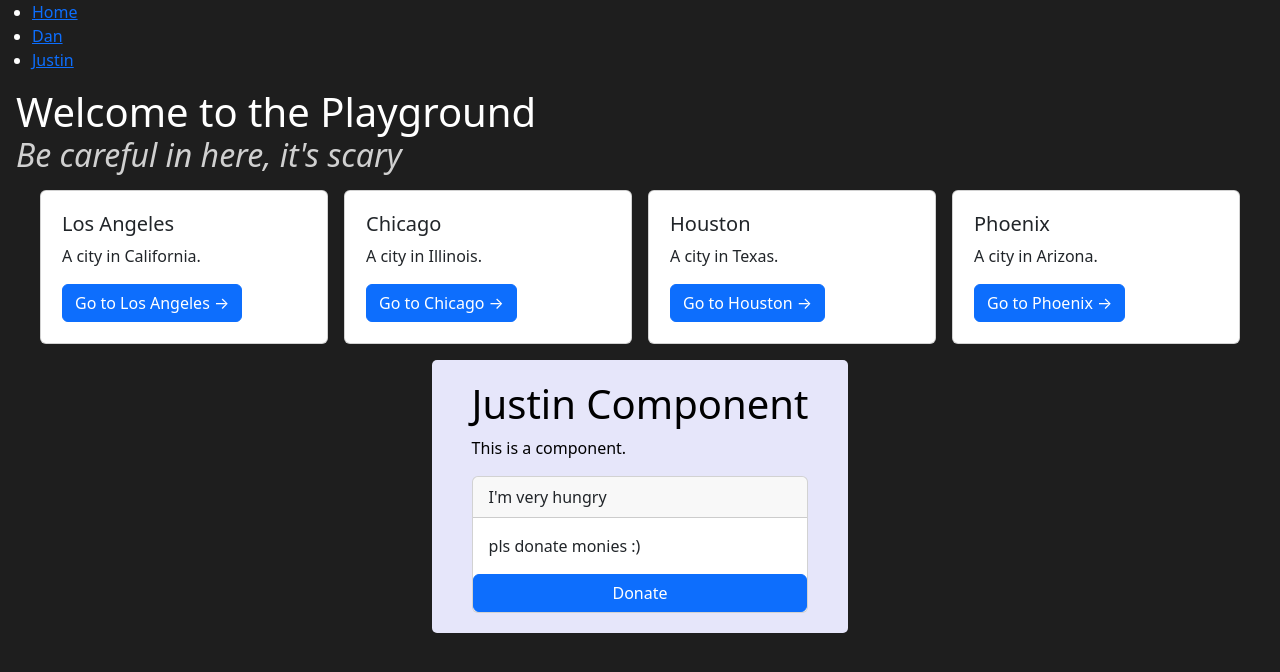
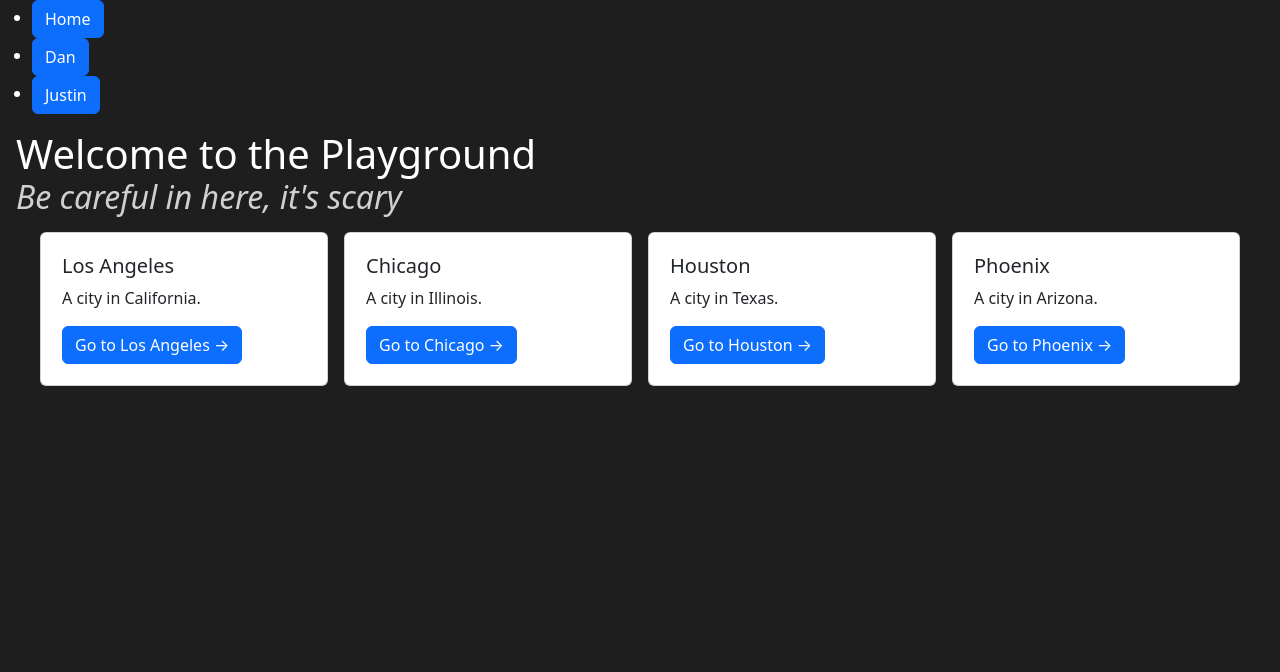
Before and after one commit to TheD4nM4n/react-testing, a React (Vite) app: page /dan in a window 1280 px wide. Shown: the top 672 px of the page. Built offline with nearby package versions, Linux system fonts and the light colour scheme.

Commit message:
Changed navbar style

```diff
--- a/package.json
+++ b/package.json
@@ -12,6 +12,7 @@
   "dependencies": {
     "bootstrap": "^5.3.6",
     "react": "^19.1.0",
+    "react-bootstrap": "^2.10.10",
     "react-dom": "^19.1.0",
     "react-router-dom": "^7.6.0"
   },
--- a/src/App.css
+++ b/src/App.css
@@ -19,6 +19,12 @@
     gap: 16px;
 }
 
+.menubar {
+    display: flex;
+    justify-content: space-between;
+    padding: 16px;
+    background-color: #333333;
+}
 body {
     background-color: #1e1e1e;
     color: #ffffff;
--- a/src/App.tsx
+++ b/src/App.tsx
@@ -3,6 +3,7 @@ import "./App.css";
 import JustinComponent from "./components/JustinComponent/JustinComponent";
 import { BrowserRouter, Route, Routes } from "react-router-dom";
 import HomePage from "./pages/HomePage/HomePage";
+import { Button } from "react-bootstrap";
 import DanPage from "./pages/DanPage/DanPage";
 import JustinPage from "./pages/JustinPage/JustinPage";
 
@@ -12,13 +13,13 @@ function App() {
       <nav>
         <ul>
           <li>
-            <a href="/">Home</a>
+            <Button variant="primary" href="/">Home</Button>
           </li>
           <li>
-            <a href="/dan">Dan</a>
+            <Button variant="primary" href="/dan">Dan</Button>
           </li>
           <li>
-            <a href="/justin">Justin</a>
+            <Button variant="primary" href="/justin">Justin</Button>
           </li>
         </ul>
       </nav>
--- a/src/pages/DanPage/DanPage.tsx
+++ b/src/pages/DanPage/DanPage.tsx
@@ -14,7 +14,6 @@ function DanPage() {
       </h2>
       <div className="card-container">
         <CardExample />
-        <JustinComponent />
       </div>
   </div>
   );
```
Also changed, not shown: 1 other file (tests, documents, lock files or other folders).
